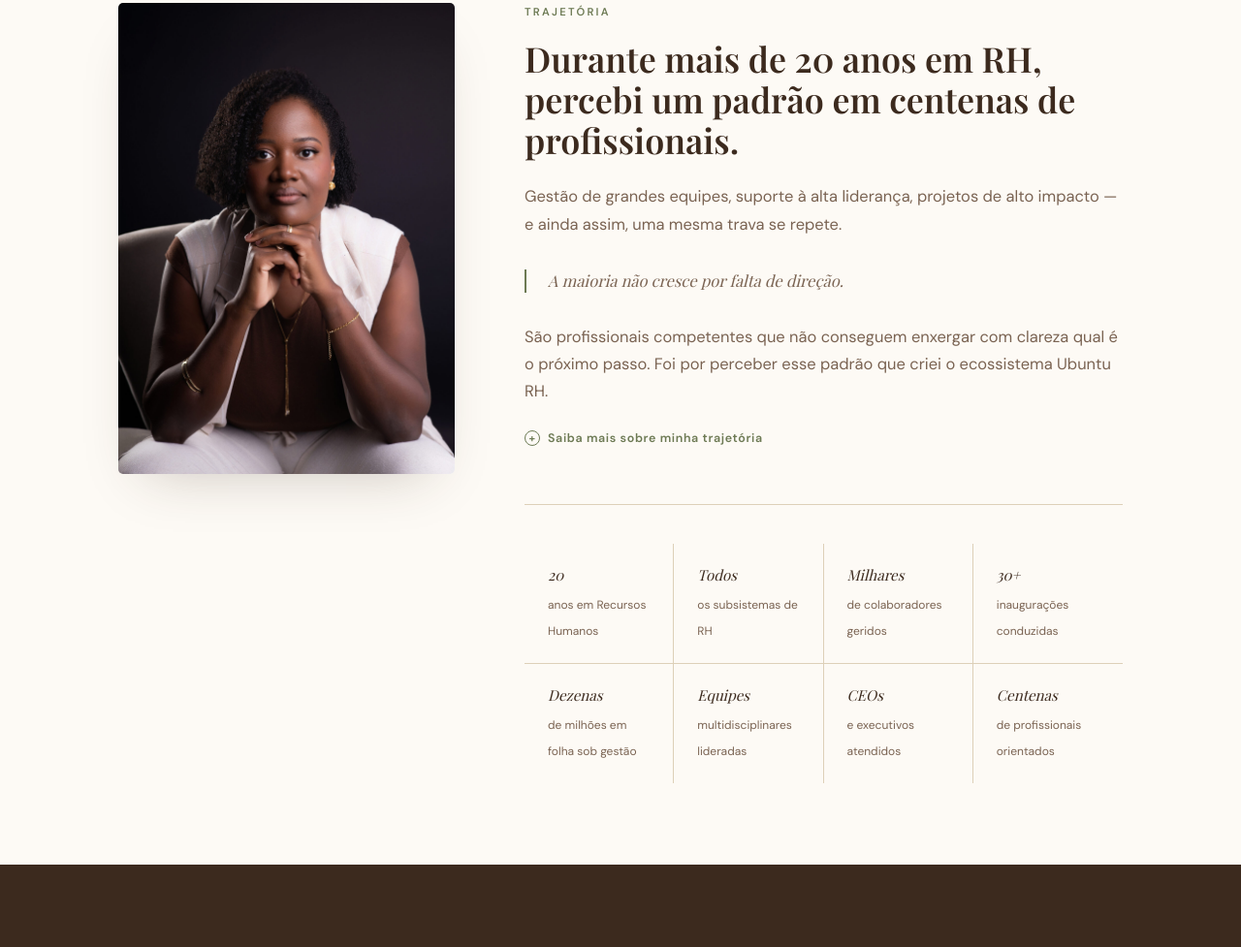
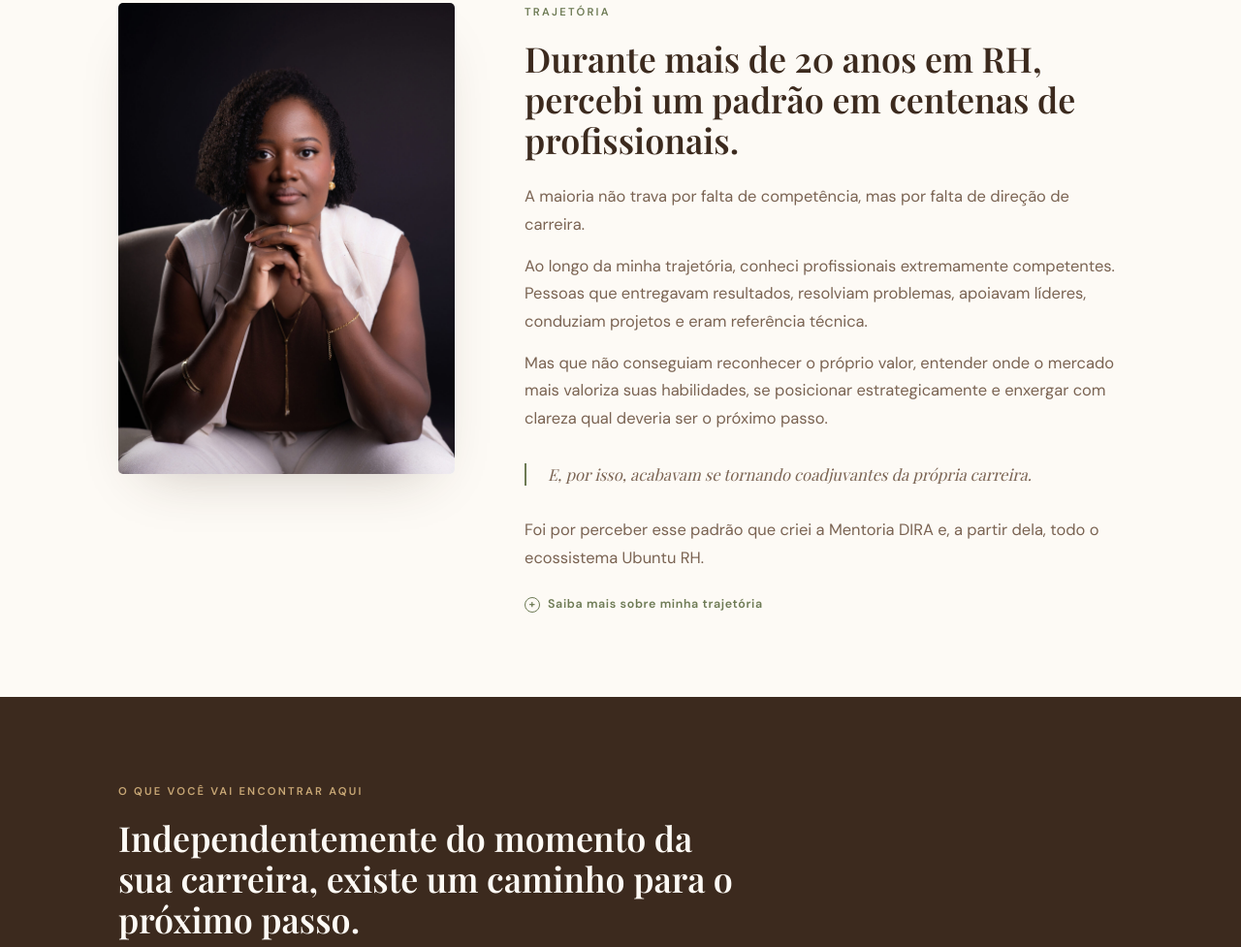
Before and after one commit to grazielesilvarh-dev/conheca-nossas-solucoes-em-rh, a plain HTML site: page index.html in a window 1280 px wide. Shown: the part 971-1948 px from the top of the page at 97% size. Drawn offline with nearby package versions, Linux system fonts and the light colour scheme; a web font is replaced by a local one.

Commit message:
Update index.html

```diff
--- a/index.html
+++ b/index.html
@@ -398,14 +398,18 @@ footer .brand{color:var(--areia-light);}
       <div class="bio-copy">
         <span class="ey">Trajetória</span>
         <h2>Durante mais de 20 anos em RH, percebi um padrão em centenas de profissionais.</h2>
-        <p style="color:var(--cafe-soft);font-size:1.03rem;">Gestão de grandes equipes, suporte à alta liderança, projetos de alto impacto — e ainda assim, uma mesma trava se repete.</p>
-        <p class="pull">A maioria não cresce por falta de direção.</p>
-        <p style="color:var(--cafe-soft);font-size:1.03rem;">São profissionais competentes que não conseguem enxergar com clareza qual é o próximo passo. Foi por perceber esse padrão que criei o ecossistema Ubuntu RH.</p>
+        <p style="color:var(--cafe-soft);font-size:1.03rem;">A maioria não trava por falta de competência, mas por falta de direção de carreira.</p>
+        <p style="color:var(--cafe-soft);font-size:1.03rem;">Ao longo da minha trajetória, conheci profissionais extremamente competentes. Pessoas que entregavam resultados, resolviam problemas, apoiavam líderes, conduziam projetos e eram referência técnica.</p>
+        <p style="color:var(--cafe-soft);font-size:1.03rem;">Mas que não conseguiam reconhecer o próprio valor, entender onde o mercado mais valoriza suas habilidades, se posicionar estrategicamente e enxergar com clareza qual deveria ser o próximo passo.</p>
+        <p class="pull">E, por isso, acabavam se tornando coadjuvantes da própria carreira.</p>
+        <p style="color:var(--cafe-soft);font-size:1.03rem;">Foi por perceber esse padrão que criei a Mentoria DIRA e, a partir dela, todo o ecossistema Ubuntu RH.</p>
 
         <details class="more">
           <summary><span class="ico">+</span> Saiba mais sobre minha trajetória</summary>
           <div class="more-body">
-            <p style="font-weight:600;color:var(--cafe);margin-bottom:12px;">Hoje ajudo profissionais a:</p>
+            <p>Graziele Silva é executiva de RH, mentora de carreira e fundadora da Ubuntu Consultoria. Com mais de 20 anos de experiência, liderou operações de Recursos Humanos para mais de 10 mil colaboradores, participou de processos de expansão empresarial, desenvolvimento de lideranças e implantação de modelos de gestão orientados por indicadores e performance.</p>
+            <p style="margin-top:10px;">Sua trajetória inclui atuação junto à presidência e alta liderança em decisões estratégicas de pessoas, cultura e crescimento organizacional.</p>
+            <p style="font-weight:600;color:var(--cafe);margin-top:18px;margin-bottom:12px;">Hoje ajuda profissionais a:</p>
             <ul class="check two">
               <li>Construir clareza sobre seus objetivos de carreira</li>
               <li>Identificar seus diferenciais competitivos</li>
@@ -414,13 +418,7 @@ footer .brand{color:var(--areia-light);}
               <li>Criar planos consistentes de crescimento</li>
               <li>Conquistar novas oportunidades dentro e fora das organizações</li>
             </ul>
-            <p style="margin-top:10px;">Não trabalho apenas currículo, LinkedIn ou entrevistas. Meu foco é ajudar você a compreender quem é profissionalmente, reconhecer o valor que já entrega e construir um caminho coerente com seus objetivos.</p>
-          </div>
-        </details>
-
-        <!-- STATS -->
-        <div class="stats-wrap">
-          <div class="stats-grid">
+            <div class="stats-grid" style="margin-top:22px;padding-top:22px;border-top:1px solid var(--cafe-line);">
               <div class="stat"><span class="num">20</span><span class="lab">anos em Recursos Humanos</span></div>
               <div class="stat"><span class="num">Todos</span><span class="lab">os subsistemas de RH</span></div>
               <div class="stat"><span class="num">Milhares</span><span class="lab">de colaboradores geridos</span></div>
@@ -431,6 +429,7 @@ footer .brand{color:var(--areia-light);}
               <div class="stat"><span class="num">Centenas</span><span class="lab">de profissionais orientados</span></div>
             </div>
           </div>
+        </details>
       </div>
     </div>
   </div>
```
Lines whose indentation alone changed are shown as unchanged.
